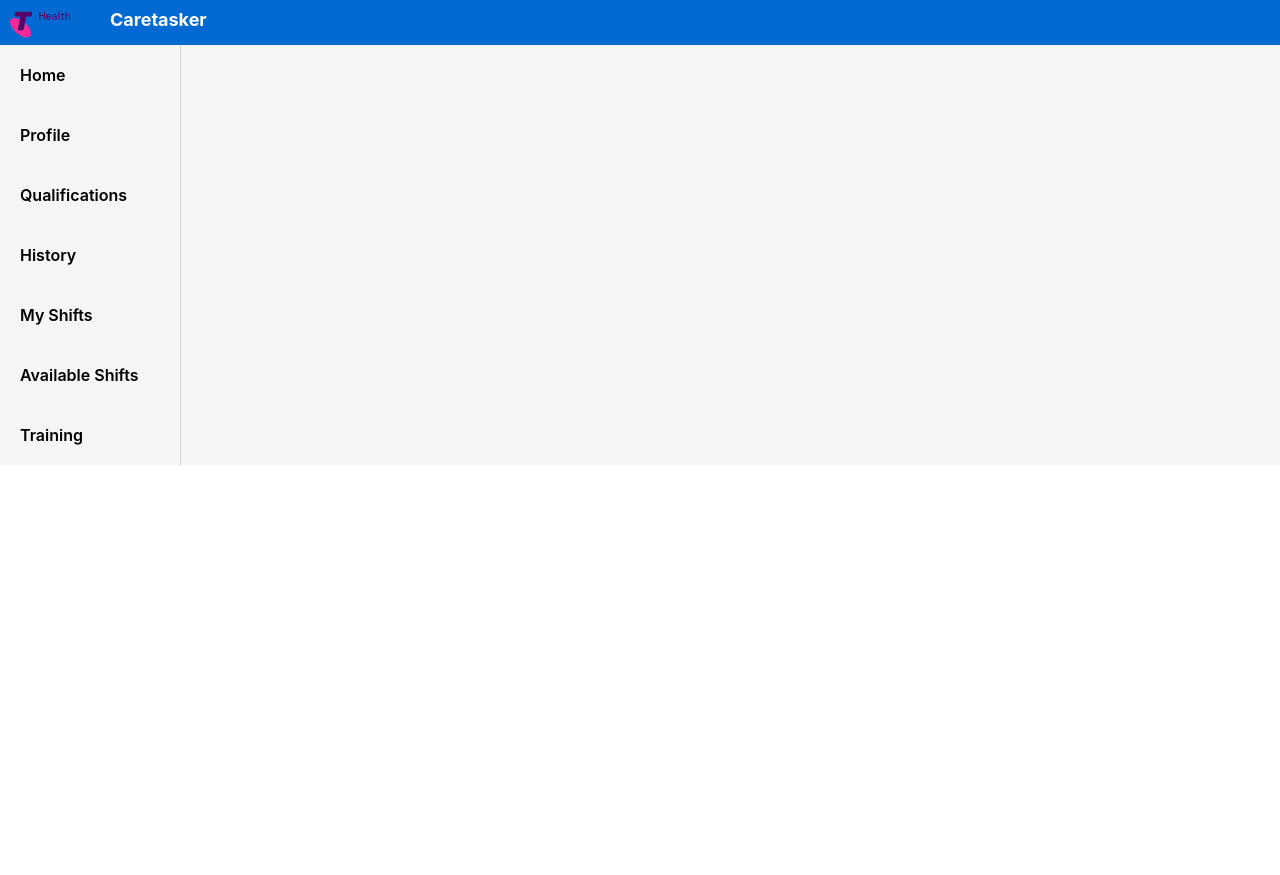
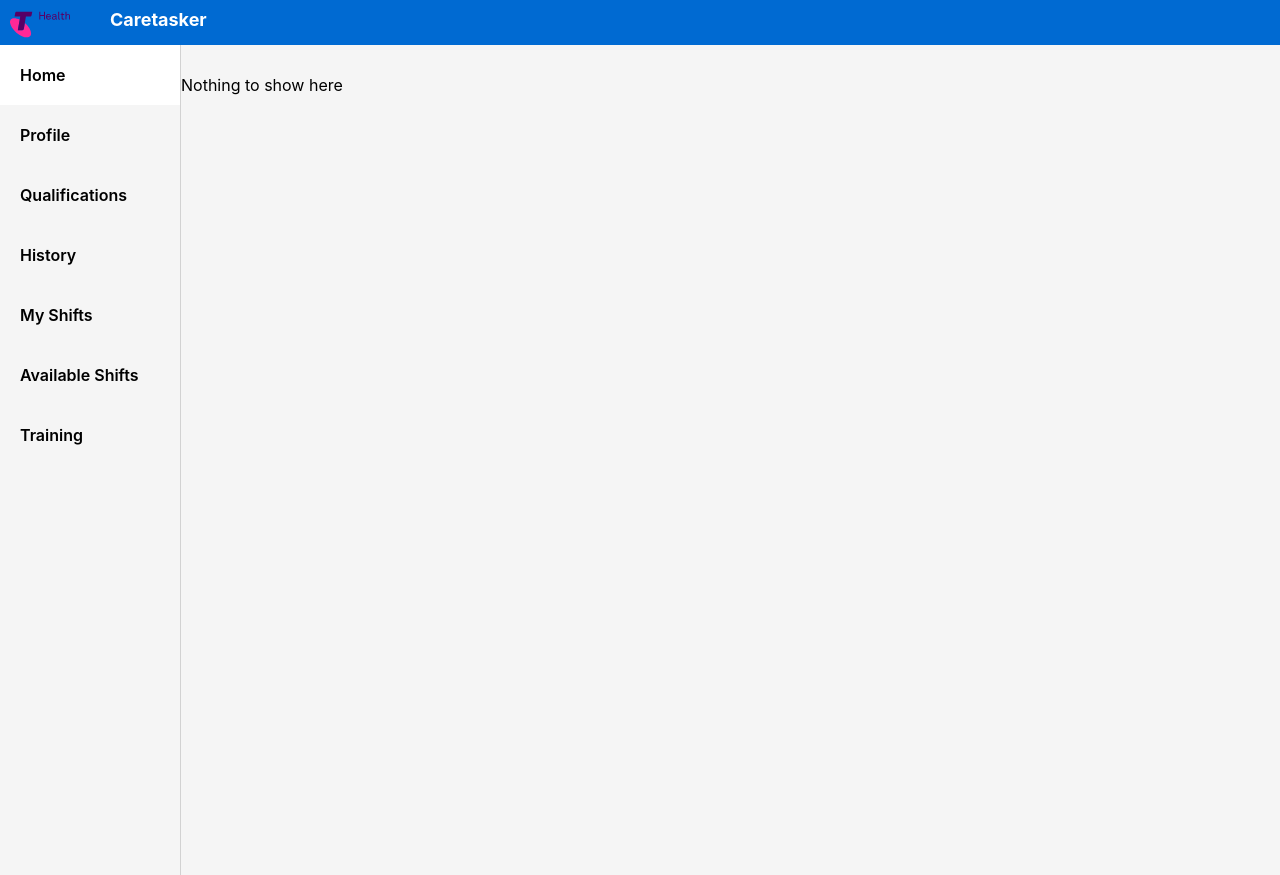
Before and after one commit to Achamoth/caretasker, a React (Create React App) app: page / in a window 1280 px wide. Before the commit the page ends 800 px from the top, so only its background shows below. Built offline with nearby package versions, Linux system fonts and the light colour scheme; the HTML template or start-up script is replaced by a standard one.

Commit message:
Cleanup + nav bar improvement

```diff
--- a/src/App.tsx
+++ b/src/App.tsx
@@ -1,8 +1,9 @@
 import { BrowserRouter as Router, Routes, Route } from "react-router-dom";
 import { ProviderPage } from "./Provider/ProviderPage";
 import styles from "./App.module.css";
-import { TopBar } from "./TopBar";
-import { NavBar } from "./NavBar";
+import { TopBar } from "./Bars/TopBar";
+import { NavBar } from "./Bars/NavBar";
+import { HomePage } from "./HomePage/HomePage";
 
 function App() {
   return (
@@ -11,19 +12,20 @@ function App() {
         <TopBar />
       </div>
       <div className={styles.twoPanel}>
-        <div className={styles.navBar}>
-          <NavBar />
-        </div>
-        <div className={styles.content}>
-          <Router>
+        <Router>
+          <div className={styles.navBar}>
+            <NavBar />
+          </div>
+          <div className={styles.content}>
             <Routes>
+              <Route path="/" element={<HomePage />} />
               <Route
                 path="providers/:providerName"
                 element={<ProviderPage />}
               />
             </Routes>
-          </Router>
-        </div>
+          </div>
+        </Router>
       </div>
     </>
   );
--- /dev/null
+++ b/src/Bars/NavBar.module.css
@@ -0,0 +1,21 @@
+.link {
+  width: 160px;
+  list-style: none;
+  color: black;
+  font-weight: 600;
+  padding: 20px 0px 20px 20px;
+}
+
+.link:hover {
+  background-color: white;
+  cursor: pointer;
+}
+
+.active {
+  background-color: white;
+}
+
+.linkNoStyle {
+  text-decoration: none;
+  color: black;
+}
--- /dev/null
+++ b/src/Bars/NavBar.tsx
@@ -0,0 +1,98 @@
+import { Link, useLocation } from "react-router-dom";
+import styles from "./NavBar.module.css";
+
+export function NavBar(): React.ReactElement {
+  let mockProviderName = "ammar"; // Since I have no authentication
+  let pathname = useLocation().pathname;
+  const getRoute = (): Route => {
+    if (pathname.match("/providers/[a-z]+/qualifications"))
+      return "qualifications";
+    if (pathname.match("/providers/[a-z]+/history")) return "history";
+    if (pathname.match("/providers/[a-z]+/shifts")) return "shifts";
+    if (pathname.match("/providers/[a-z]+/search")) return "search";
+    if (pathname.match("/providers/[a-z]+/training")) return "training";
+    if (pathname.match("/providers/[a-z]+")) return "profile";
+    return "home";
+  };
+
+  const activeRoute = (route: Route) =>
+    route === getRoute() ? styles.active : undefined;
+
+  return (
+    <div className={styles.navigation}>
+      <Link className={styles.linkNoStyle} to={"/"}>
+        <div className={classNames([styles.link, activeRoute("home")])}>
+          Home
+        </div>
+      </Link>
+      <Link
+        className={styles.linkNoStyle}
+        to={`/providers/${mockProviderName}`}
+      >
+        <div className={classNames([styles.link, activeRoute("profile")])}>
+          Profile
+        </div>
+      </Link>
+
+      <Link
+        className={styles.linkNoStyle}
+        to={`/providers/${mockProviderName}/qualifications`}
+      >
+        <div
+          className={classNames([styles.link, activeRoute("qualifications")])}
+        >
+          Qualifications
+        </div>
+      </Link>
+
+      <Link
+        className={styles.linkNoStyle}
+        to={`/providers/${mockProviderName}/history`}
+      >
+        <div className={classNames([styles.link, activeRoute("history")])}>
+          History
+        </div>
+      </Link>
+
+      <Link
+        className={styles.linkNoStyle}
+        to={`/providers/${mockProviderName}/shifts`}
+      >
+        <div className={classNames([styles.link, activeRoute("shifts")])}>
+          My Shifts
+        </div>
+      </Link>
+
+      <Link
+        className={styles.linkNoStyle}
+        to={`/providers/${mockProviderName}/search`}
+      >
+        <div className={classNames([styles.link, activeRoute("search")])}>
+          Available Shifts
+        </div>
+      </Link>
+
+      <Link
+        className={styles.linkNoStyle}
+        to={`/providers/${mockProviderName}/training`}
+      >
+        <div className={classNames([styles.link, activeRoute("training")])}>
+          Training
+        </div>
+      </Link>
+    </div>
+  );
+}
+
+function classNames(classes: Array<string | undefined>): string {
+  return classes?.filter((it) => !!it).join(" ");
+}
+
+type Route =
+  | "home"
+  | "profile"
+  | "qualifications"
+  | "history"
+  | "shifts"
+  | "search"
+  | "training";
--- a/src/TopBar.tsx
+++ b/src/Bars/TopBar.tsx
@@ -1,12 +1,12 @@
 import React from "react";
-import logo from "./Images/THealth_logo.svg";
+import logo from "../Images/THealth_logo.svg";
 import styles from "./TopBar.module.css";
 
 export function TopBar(): React.ReactElement {
   return (
     <div className={styles.header}>
       <div className={styles.logo}>
-        <img src={logo} width={60} height={50} />
+        <img src={logo} width={60} height={50} alt="" />
       </div>
       <div className={styles.text}>Caretasker</div>
     </div>
--- /dev/null
+++ b/src/HomePage/HomePage.module.css
@@ -0,0 +1,3 @@
+.homePage {
+  height: 100vh;
+}
--- /dev/null
+++ b/src/HomePage/HomePage.tsx
@@ -0,0 +1,5 @@
+import styles from "./HomePage.module.css";
+
+export function HomePage(): React.ReactElement {
+  return <div className={styles.homePage}>Nothing to show here</div>;
+}
--- a/src/NavBar.module.css
+++ /dev/null
@@ -1,12 +0,0 @@
-.link {
-    width: 160px;
-    list-style: none;
-    color: black;
-    font-weight: 600;
-    padding: 20px 0px 20px 20px;
-}
-
-.link:hover {
-    background-color: white;
-    cursor:pointer
-}
--- a/src/NavBar.tsx
+++ /dev/null
@@ -1,15 +0,0 @@
-import styles from "./NavBar.module.css";
-
-export function NavBar(): React.ReactElement {
-  return (
-    <div className={styles.navigation}>
-      <div className={styles.link}>Home</div>
-      <div className={styles.link}>Profile</div>
-      <div className={styles.link}>Qualifications</div>
-      <div className={styles.link}>History</div>
-      <div className={styles.link}>My Shifts</div>
-      <div className={styles.link}>Available Shifts</div>
-      <div className={styles.link}>Training</div>
-    </div>
-  );
-}
```
Also changed, not shown: src/Bars/TopBar.module.css (renamed from src/TopBar.module.css).
